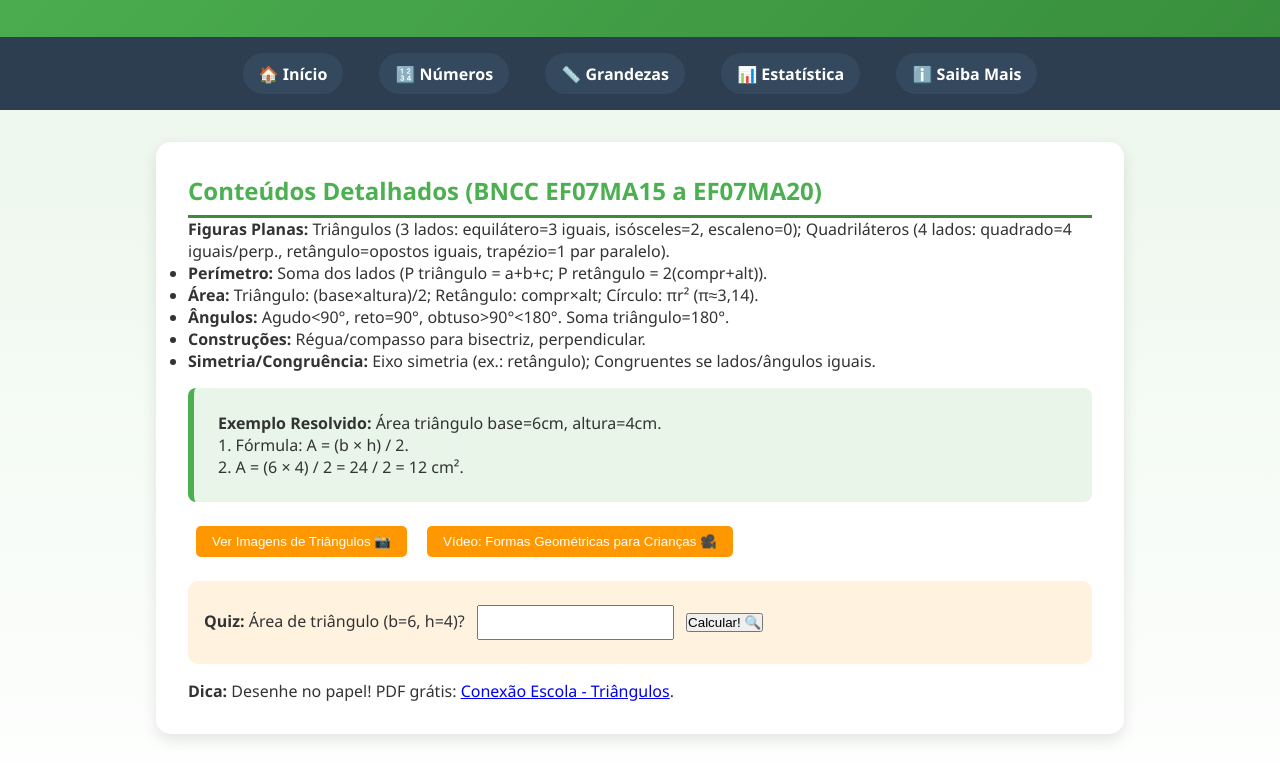
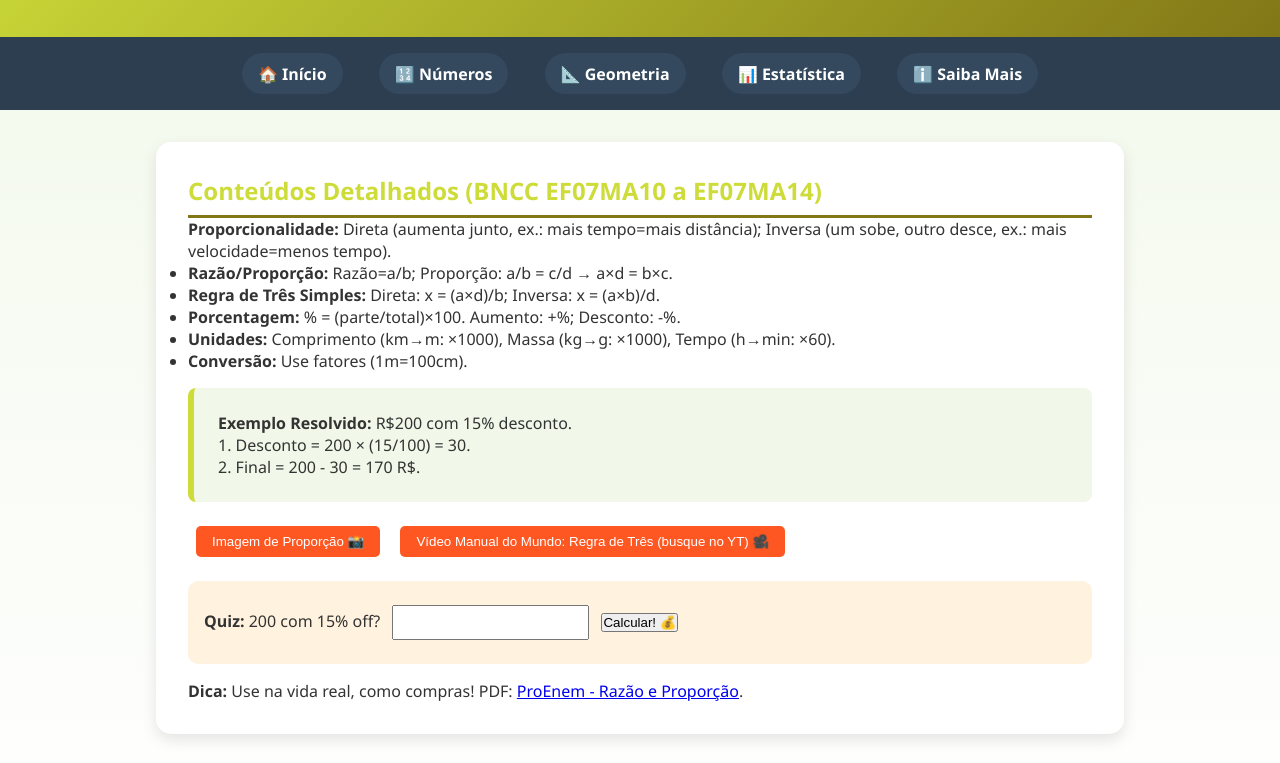
Before and after one commit to arthur2025112-CEAP/vercel, a plain HTML site: page grandezas.html in a window 1280 px wide. Shown: the part 120-883 px from the top of the page. Drawn offline with Linux system fonts and the light colour scheme.

Commit message:
Update grandezas.html

```diff
--- a/grandezas.html
+++ b/grandezas.html
@@ -3,11 +3,11 @@
 <head>
   <meta charset="UTF-8">
   <meta name="viewport" content="width=device-width, initial-scale=1.0">
-  <title>Geometria - Matemágica 7</title>
+  <title>Grandezas - Matemágica 7</title>
   <style>
     * { margin: 0; padding: 0; box-sizing: border-box; }
-    body { font-family: 'Segoe UI', sans-serif; background: linear-gradient(to bottom, #e8f5e8, #ffffff); color: #333; }
-    header { background: linear-gradient(135deg, #4caf50, #388e3c); color: white; padding: 2.5rem; text-align: center; }
+    body { font-family: 'Segoe UI', sans-serif; background: linear-gradient(to bottom, #f1f8e9, #ffffff); color: #333; }
+    header { background: linear-gradient(135deg, #cddc39, #827717); color: white; padding: 2.5rem; text-align: center; }
     header h1 { font-size: 2.5rem; }
     nav { background: #2c3e50; padding: 1rem; text-align: center; }
     nav a { color: white; margin: 0 1rem; text-decoration: none; font-weight: bold; padding: 0.6rem 1rem; border-radius: 30px; background: #34495e; display: inline-block; transition: 0.3s; }
@@ -15,54 +15,54 @@
     main { max-width: 1000px; margin: 2rem auto; padding: 0 1rem; }
     .card { background: white; padding: 2rem; margin-bottom: 2rem; border-radius: 15px; box-shadow: 0 6px 15px rgba(0,0,0,0.1); transition: transform 0.3s; }
     .card:hover { transform: translateY(-5px); }
-    .card h2 { color: #4caf50; border-bottom: 3px solid #388e3c; padding-bottom: 0.5rem; }
-    .exemplo { background: #e8f5e8; padding: 1.5rem; border-left: 6px solid #4caf50; border-radius: 8px; margin: 1rem 0; }
-    .video-btn, .img-btn { background: #ff9800; color: white; padding: 0.5rem 1rem; border: none; border-radius: 5px; cursor: pointer; margin: 0.5rem; transition: 0.3s; }
-    .video-btn:hover, .img-btn:hover { background: #f57c00; transform: scale(1.05); }
+    .card h2 { color: #cddc39; border-bottom: 3px solid #827717; padding-bottom: 0.5rem; }
+    .exemplo { background: #f1f8e9; padding: 1.5rem; border-left: 6px solid #cddc39; border-radius: 8px; margin: 1rem 0; }
+    .video-btn, .img-btn { background: #ff5722; color: white; padding: 0.5rem 1rem; border: none; border-radius: 5px; cursor: pointer; margin: 0.5rem; transition: 0.3s; }
+    .video-btn:hover, .img-btn:hover { background: #d84315; transform: scale(1.05); }
     .quiz { background: #fff3e0; padding: 1rem; border-radius: 10px; margin: 1rem 0; }
     input[type="number"] { padding: 0.5rem; margin: 0.5rem; }
     footer { background: #2c3e50; color: white; text-align: center; padding: 1.5rem; }
   </style>
   <script>
-    function checkQuiz() { let ans = document.getElementById('quiz-input').value; alert(ans == 12 ? 'Perfeito! Área = 12 cm²' : 'Quase! Fórmula: (base × altura)/2'); }
+    function checkQuiz() { let ans = document.getElementById('quiz-input').value; alert(ans == 170 ? 'Exato! Desconto de 15% em 200 = 30, final 170.' : 'Revise: % = (parte/todo)×100'); }
   </script>
 </head>
 <body>
   <header>
-    <h1>📐 Geometria</h1>
-    <p>Figuras, ângulos e medidas – transforme o mundo em formas!</p>
+    <h1>📏 Grandezas e Medidas</h1>
+    <p>Proporções, porcentagens e conversões – meça o mundo!</p>
   </header>
   <nav>
     <a href="index.html">🏠 Início</a>
     <a href="numeros.html">🔢 Números</a>
-    <a href="grandezas.html">📏 Grandezas</a>
+    <a href="geometria.html">📐 Geometria</a>
     <a href="estatistica.html">📊 Estatística</a>
     <a href="saiba_mais.html">ℹ️ Saiba Mais</a>
   </nav>
   <main>
     <div class="card">
-      <h2>Conteúdos Detalhados (BNCC EF07MA15 a EF07MA20)</h2>
-      <p><strong>Figuras Planas:</strong> Triângulos (3 lados: equilátero=3 iguais, isósceles=2, escaleno=0); Quadriláteros (4 lados: quadrado=4 iguais/perp., retângulo=opostos iguais, trapézio=1 par paralelo).</p>
+      <h2>Conteúdos Detalhados (BNCC EF07MA10 a EF07MA14)</h2>
+      <p><strong>Proporcionalidade:</strong> Direta (aumenta junto, ex.: mais tempo=mais distância); Inversa (um sobe, outro desce, ex.: mais velocidade=menos tempo).</p>
       <ul>
-        <li><strong>Perímetro:</strong> Soma dos lados (P triângulo = a+b+c; P retângulo = 2(compr+alt)).</li>
-        <li><strong>Área:</strong> Triângulo: (base×altura)/2; Retângulo: compr×alt; Círculo: πr² (π≈3,14).</li>
-        <li><strong>Ângulos:</strong> Agudo<90°, reto=90°, obtuso>90°<180°. Soma triângulo=180°.</li>
-        <li><strong>Construções:</strong> Régua/compasso para bisectriz, perpendicular.</li>
-        <li><strong>Simetria/Congruência:</strong> Eixo simetria (ex.: retângulo); Congruentes se lados/ângulos iguais.</li>
+        <li><strong>Razão/Proporção:</strong> Razão=a/b; Proporção: a/b = c/d → a×d = b×c.</li>
+        <li><strong>Regra de Três Simples:</strong> Direta: x = (a×d)/b; Inversa: x = (a×b)/d.</li>
+        <li><strong>Porcentagem:</strong> % = (parte/total)×100. Aumento: +%; Desconto: -%.</li>
+        <li><strong>Unidades:</strong> Comprimento (km→m: ×1000), Massa (kg→g: ×1000), Tempo (h→min: ×60).</li>
+        <li><strong>Conversão:</strong> Use fatores (1m=100cm).</li>
       </ul>
       <div class="exemplo">
-        <p><strong>Exemplo Resolvido:</strong> Área triângulo base=6cm, altura=4cm.</p>
-        <p>1. Fórmula: A = (b × h) / 2.</p>
-        <p>2. A = (6 × 4) / 2 = 24 / 2 = 12 cm².</p>
+        <p><strong>Exemplo Resolvido:</strong> R$200 com 15% desconto.</p>
+        <p>1. Desconto = 200 × (15/100) = 30.</p>
+        <p>2. Final = 200 - 30 = 170 R$.</p>
       </div>
-      <button class="img-btn" onclick="window.open('https://pixabay.com/illustrations/triangle-geometry-math-shape-160583/&#39;, '_blank')">Ver Imagens de Triângulos 📸</button>
-      <button class="video-btn" onclick="window.open('https://www.youtube.com/watch?v=P9Zft_1RQKU&#39;, '_blank')">Vídeo: Formas Geométricas para Crianças 🎥</button>
+      <button class="img-btn" onclick="window.open('https://pixabay.com/illustrations/proportion-math-ratio-scale-5801603/&#39;, '_blank')">Imagem de Proporção 📸</button>
+      <button class="video-btn" onclick="window.open('https://www.youtube.com/watch?v=example-regra-tres-manual&#39;, '_blank')">Vídeo Manual do Mundo: Regra de Três (busque no YT) 🎥</button> <!-- Nota: Substitua por link real se encontrar -->
       <div class="quiz">
-        <p><strong>Quiz:</strong> Área de triângulo (b=6, h=4)? <input type="number" id="quiz-input"> <button onclick="checkQuiz()">Calcular! 🔍</button></p>
+        <p><strong>Quiz:</strong> 200 com 15% off? <input type="number" id="quiz-input"> <button onclick="checkQuiz()">Calcular! 💰</button></p>
       </div>
-      <p><strong>Dica:</strong> Desenhe no papel! PDF grátis: <a href="https://sme.goiania.go.gov.br/conexaoescola/eaja/matematica-geometria-triangulos-e-quadrilateros/&quot; target="_blank">Conexão Escola - Triângulos</a>.</p>
+      <p><strong>Dica:</strong> Use na vida real, como compras! PDF: <a href="https://proenem.com.br/enem/matematica/razao-e-proporcao-e-regra-de-tres/&quot; target="_blank">ProEnem - Razão e Proporção</a>.</p>
     </div>
   </main>
-  <footer>© 2025 Matemágica 7 – Geometria: onde as formas ganham vida! 🌿</footer>
+  <footer>© 2025 Matemágica 7 – Medidas: o ritmo da vida! 📐</footer>
 </body>
 </html>
```
